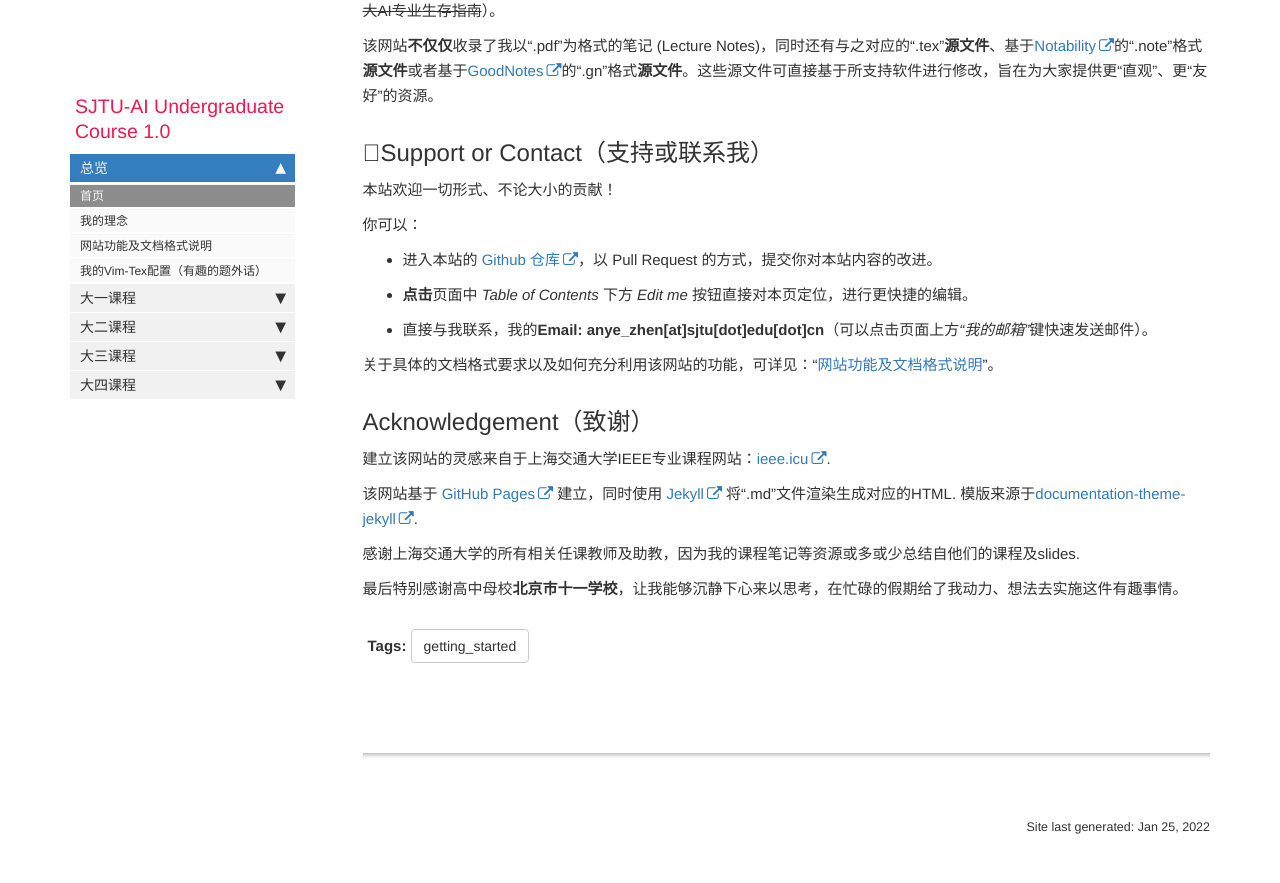
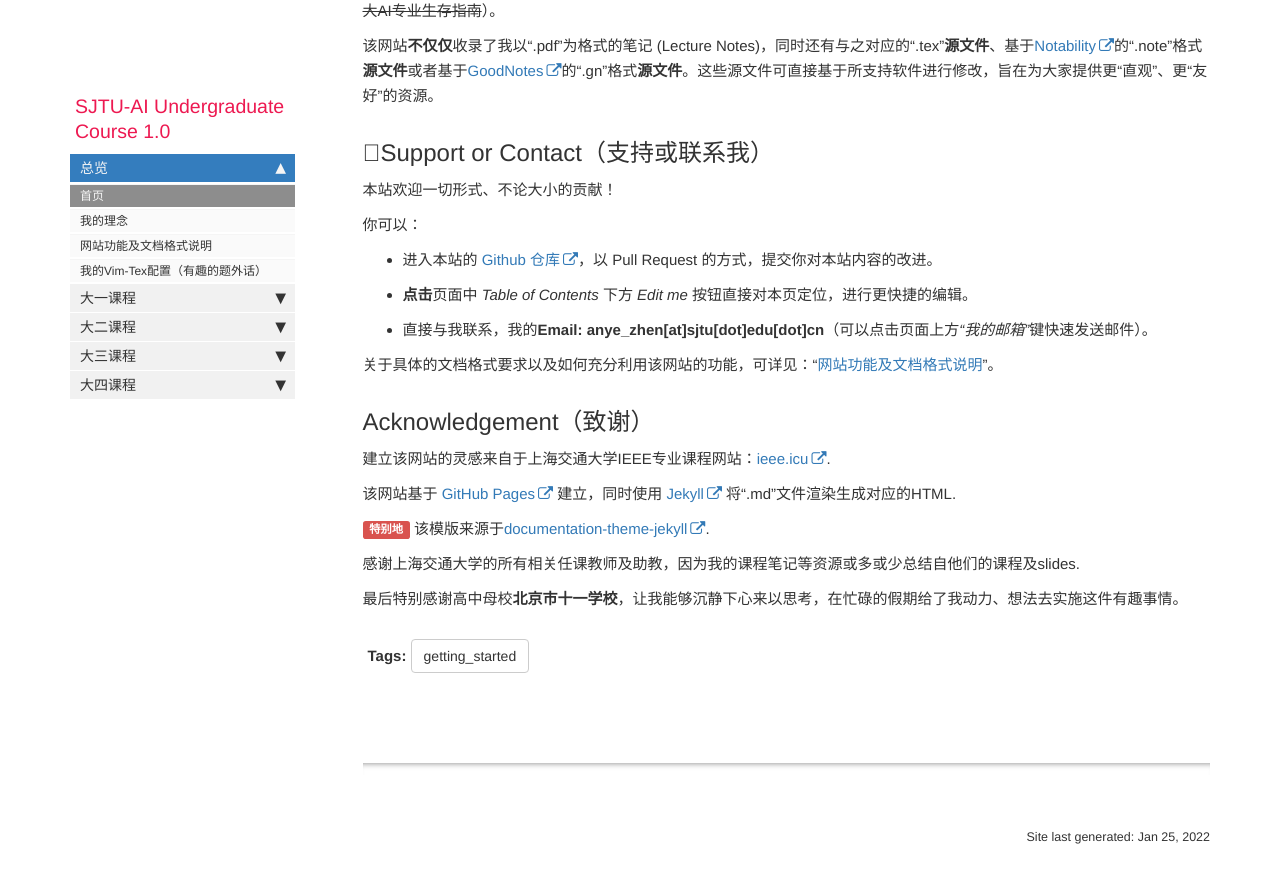
Before and after one commit to aisjtu/aisjtu.github.io, a Jekyll site: the page built from docs/index.md, in a window 1280 px wide and 900 px high, scrolled down 803 px. Shown: the top 883 px of the window. Built offline with Jekyll 4.4.1, drawn with Linux system fonts in a browser that asks for light colours; comment, search, counter and statistics services are not loaded.

Commit message:
Update index.md

```diff
--- a/docs/index.md
+++ b/docs/index.md
@@ -48,7 +48,9 @@ permalink: index.html
 
 建立该网站的灵感来自于上海交通大学IEEE专业课程网站：[ieee.icu](https://ieee.icu/#/).
 
-该网站基于 [GitHub Pages](https://pages.github.com) 建立，同时使用 [Jekyll](https://jekyllrb.com) 将“.md”文件渲染生成对应的HTML. 模版来源于[documentation-theme-jekyll](https://github.com/tomjoht/documentation-theme-jekyll).
+该网站基于 [GitHub Pages](https://pages.github.com) 建立，同时使用 [Jekyll](https://jekyllrb.com) 将“.md”文件渲染生成对应的HTML.
+
+<span class="label label-danger">特别地</span> 该模版来源于[documentation-theme-jekyll](https://github.com/tomjoht/documentation-theme-jekyll).
 
 感谢上海交通大学的所有相关任课教师及助教，因为我的课程笔记等资源或多或少总结自他们的课程及slides.
 
```
